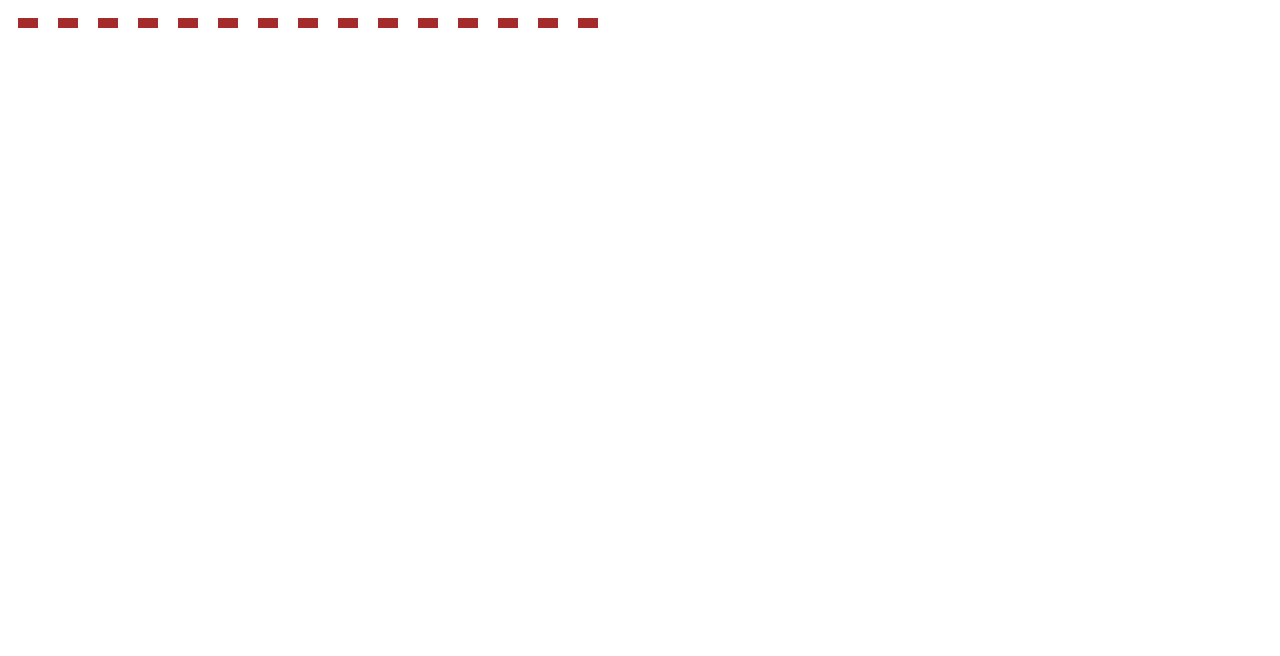
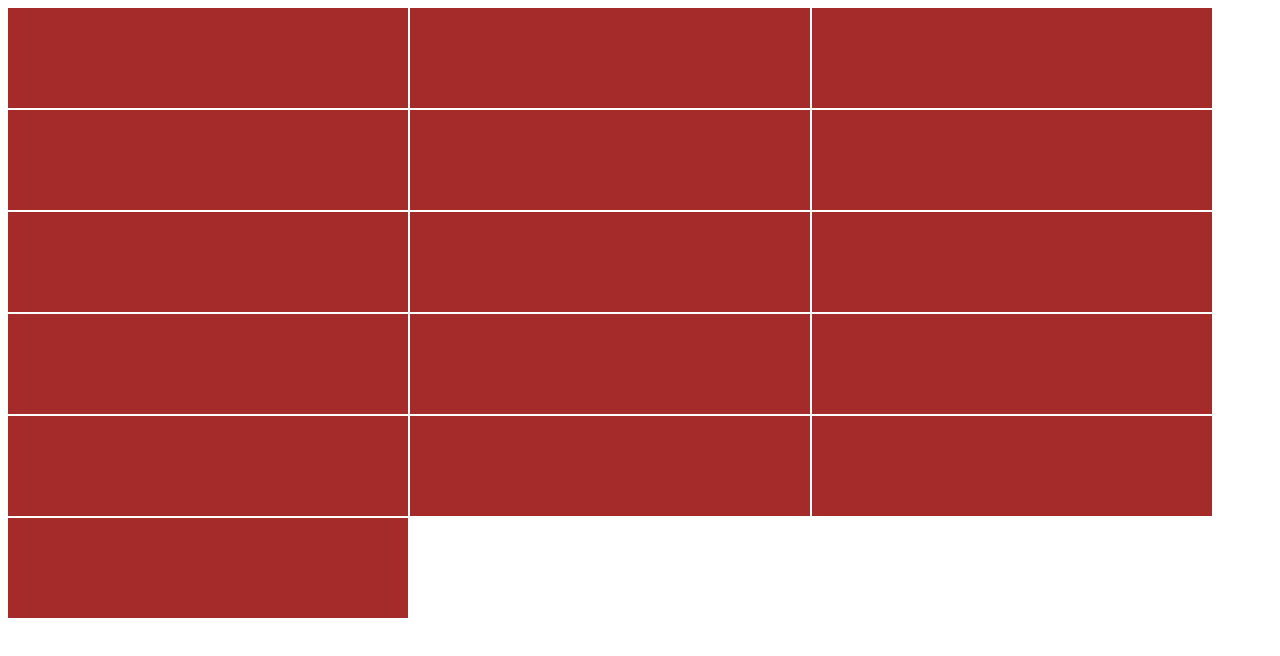
Before and after one commit to Sohoxic/Etch-A-Sketch, a plain HTML site: page index.html in a window 1280 px wide. Drawn offline with Linux system fonts and the light colour scheme.

```diff
--- a/script.js
+++ b/script.js
@@ -1,11 +1,11 @@
 let container = document.createElement('div');
 container.classList.add('container');
-let innerdiv;
 
 for(let i=0; i<16; i++){
-    innerdiv = document.createElement('div');
-    innerdiv.classList.add(`box${i}`);
-    container.appendChild(innerdiv);
+    let childDiv = document.createElement('div');
+    childDiv.classList.add('box1');
+    container.appendChild(childDiv);
 }
 
 document.body.appendChild(container);
+console.log(container);
--- a/style.css
+++ b/style.css
@@ -1,11 +1,15 @@
 .container{
+    /* height: 100px;
+    background-color: #ACBCFF; */
     display:flex;
+    flex-wrap: wrap;
+    gap: 2px;
 }
 
 .box1,.box2,.box3,.box4,.box5,.box6,.box7,.box8,.box9,.box10,.box11,.box12,.box13,.box14,.box15,.box16{
-    height: 10px;
-    width:20px;
+    height: 100px;
+    width:400px;
     background-color: brown;
-    /* gap: 10px; */
-    margin:10px;
+
+    /* margin:10px; */
 }
```
